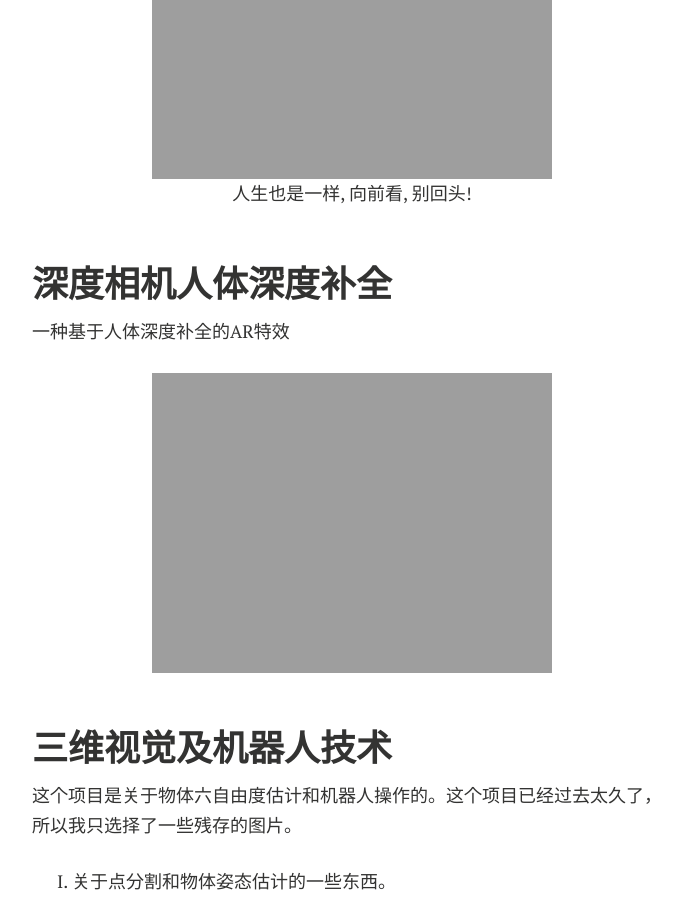
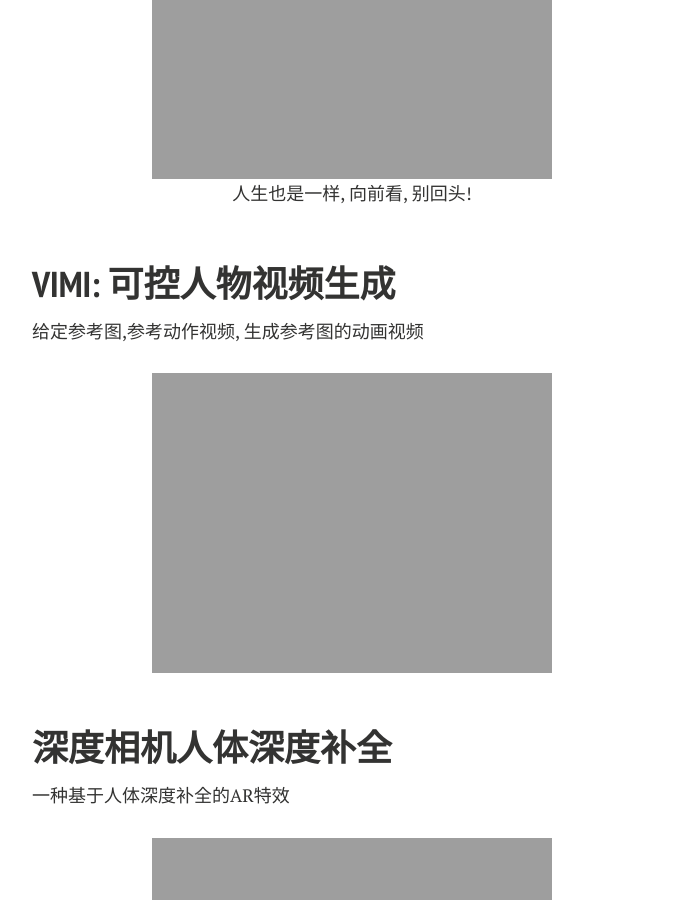
Before and after one commit to XuankeShi/XuankeShi.github.io, a Jekyll site: the page built from file/projects-zh.md, in a window 1280 px wide and 900 px high, scrolled down 5768 px. Shown: the whole window, without its empty margins (288-969 px from the left). Built offline with Jekyll 4.4.1, drawn with Linux system fonts in a browser that asks for light colours; nearby versions of some CDN libraries; comment, search, counter and statistics services are not loaded; a style sheet for code colours, icons or effects is not loaded.

Commit message:
[shixuanke] update vimi project

```diff
--- a/file/projects-zh.md
+++ b/file/projects-zh.md
@@ -133,6 +133,14 @@
 
 <br>
 
+## VIMI: 可控人物视频生成
+给定参考图,参考动作视频, 生成参考图的动画视频
+<div align=center>
+  <img src = "https://xuankeshi.github.io/images/projects/vimi.gif">
+</div>
+
+<br>
+
 ## 深度相机人体深度补全
 
 一种基于人体深度补全的AR特效
```
Also changed, not shown: projects.md (+9 -0 lines), 1 other file.
